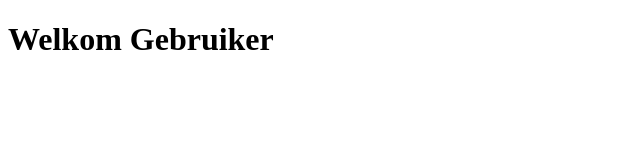
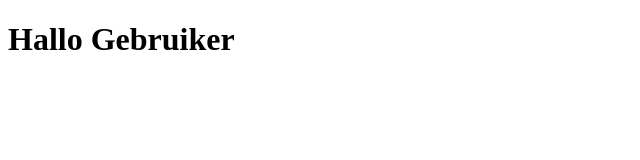
Before and after one commit to Pete-r61/gitexample, a plain HTML site: page welkom.html in a window 1280 px wide. Shown: the whole page, without its empty margins (0-640 px from the left). Drawn offline with Linux system fonts and the light colour scheme.

Commit message:
Verander welkom naar hallo

```diff
--- a/welkom.html
+++ b/welkom.html
@@ -8,7 +8,7 @@
 </head>
 <body>
     <h1>
-        Welkom Gebruiker
+        Hallo Gebruiker
     </h1>
 </body>
 </html>
```
